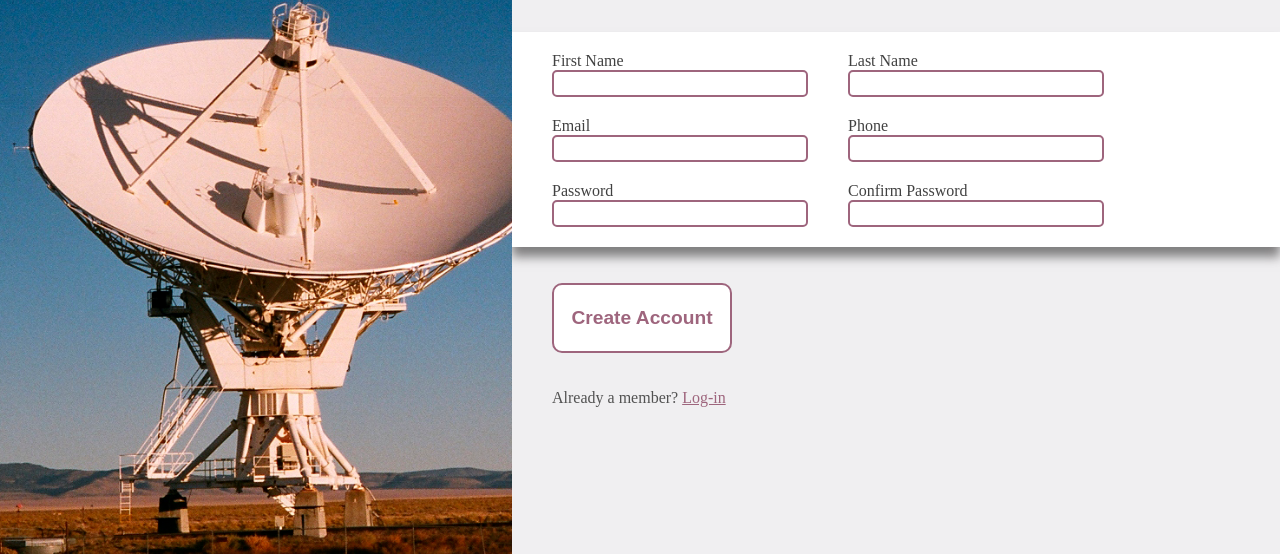
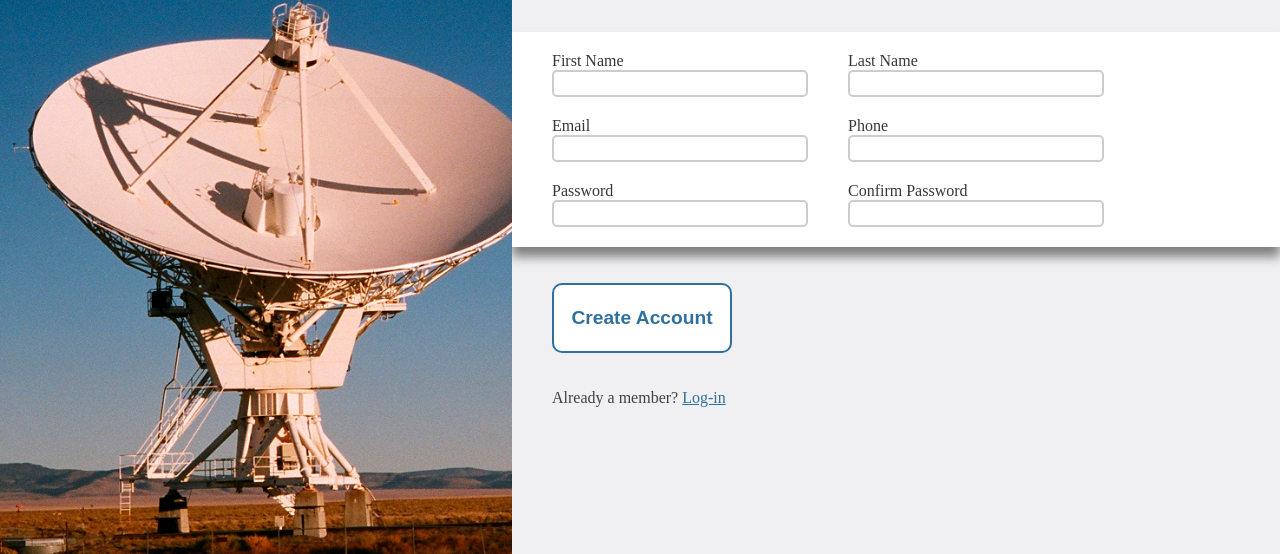
Before and after one commit to lukespicknall/odin-signup-form, a plain HTML site: page index.html in a window 1280 px wide. Shown: the part 246-800 px from the top of the page. Drawn offline with Linux system fonts and the light colour scheme.

Commit message:
change color scheme. remove defualt input outline. add logo font.

```diff
--- a/style.css
+++ b/style.css
@@ -1,6 +1,13 @@
+:root {
+    --theme1: rgb(47,112,159);
+    /* rgb(158, 101, 125); */
+}
+
+
 * {
     margin: 0px;
     box-sizing: border-box;
+
 
 
 }
@@ -61,7 +68,6 @@ h2 {
 .form-block {
     box-shadow: 0 10px 10px 0 rgba(56, 55, 55, 0.603);
     background-color: rgb(255, 255, 255);
-    ;
     display: flex;
     flex-flow: row wrap;
     gap: 20px;
@@ -83,17 +89,20 @@ h2 {
 }
 
 label {
-    color: rgb(65, 65, 65);
+    color: rgb(56, 55, 55);
 }
 
 input {
     padding: 4px;
-    border: 2px solid rgb(158, 101, 125);
+    border: 2px solid #cccdce;
     border-radius: 5px;
 }
 
 input:focus {
     background-color: rgba(0, 252, 71, 0.13);
+    outline: none;
+    border-color: var(--theme1);
+    box-shadow: 8px 8px 12px 0  var(--theme1)
 }
 
 #button {
@@ -102,25 +111,24 @@ input:focus {
     width: 180px;
     height: 70px;
     font-size: larger;
-    color: rgb(158, 101, 125);
-    ;
-    border: 2px solid rgb(158, 101, 125);
+    color: var(--theme1);
+    border: 2px solid var(--theme1);
     border-radius: 10px;
     background-color: rgb(255, 255, 255);
 }
 
 #button:hover {
-    background-color: rgb(158, 101, 125);
+    background-color: var(--theme1);
     color: white;
 
 }
 
 /*----------------------*/
 #log-in {
-    color: rgb(82, 82, 82);
+    color: rgb(66, 65, 65);
 }
 
 a {
-    color: rgb(158, 101, 125);
+    color: var(--theme1);
 
 }
```
Also changed, not shown: Disolve_light.ttf (added).
